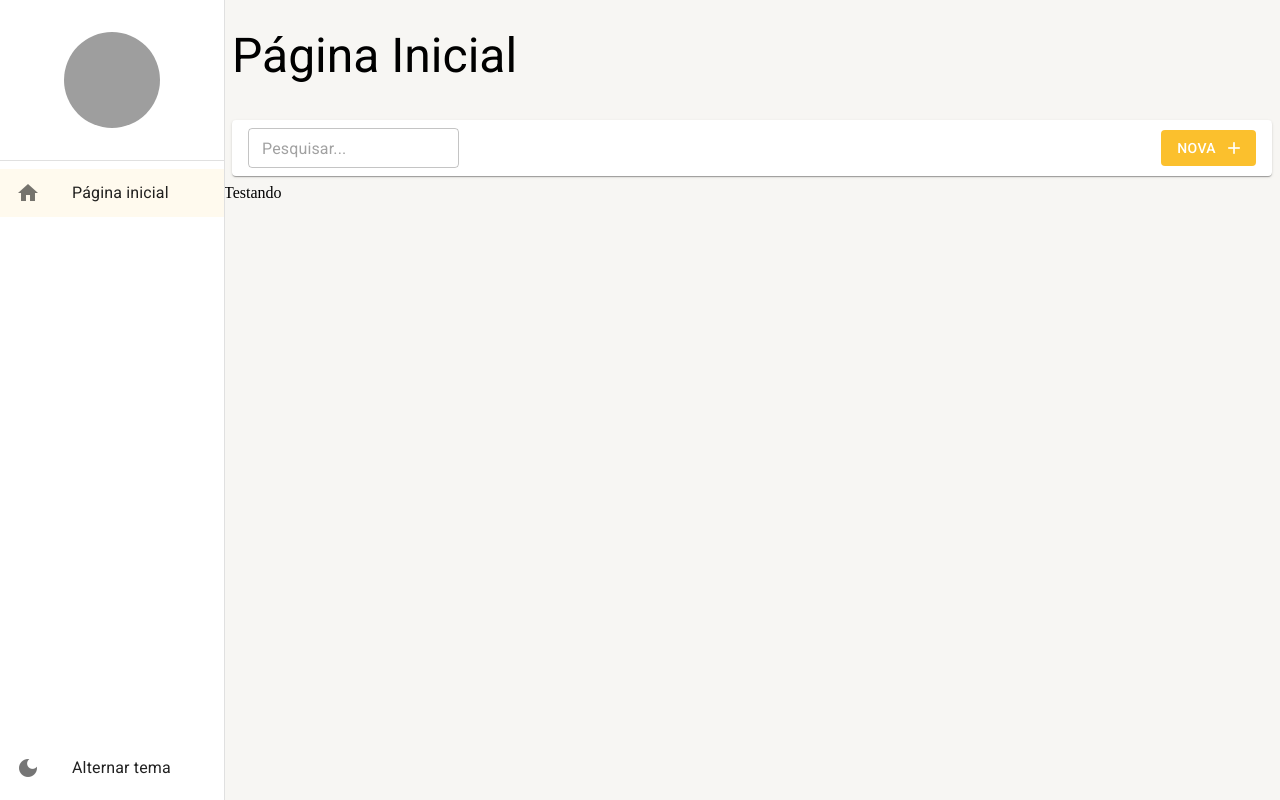
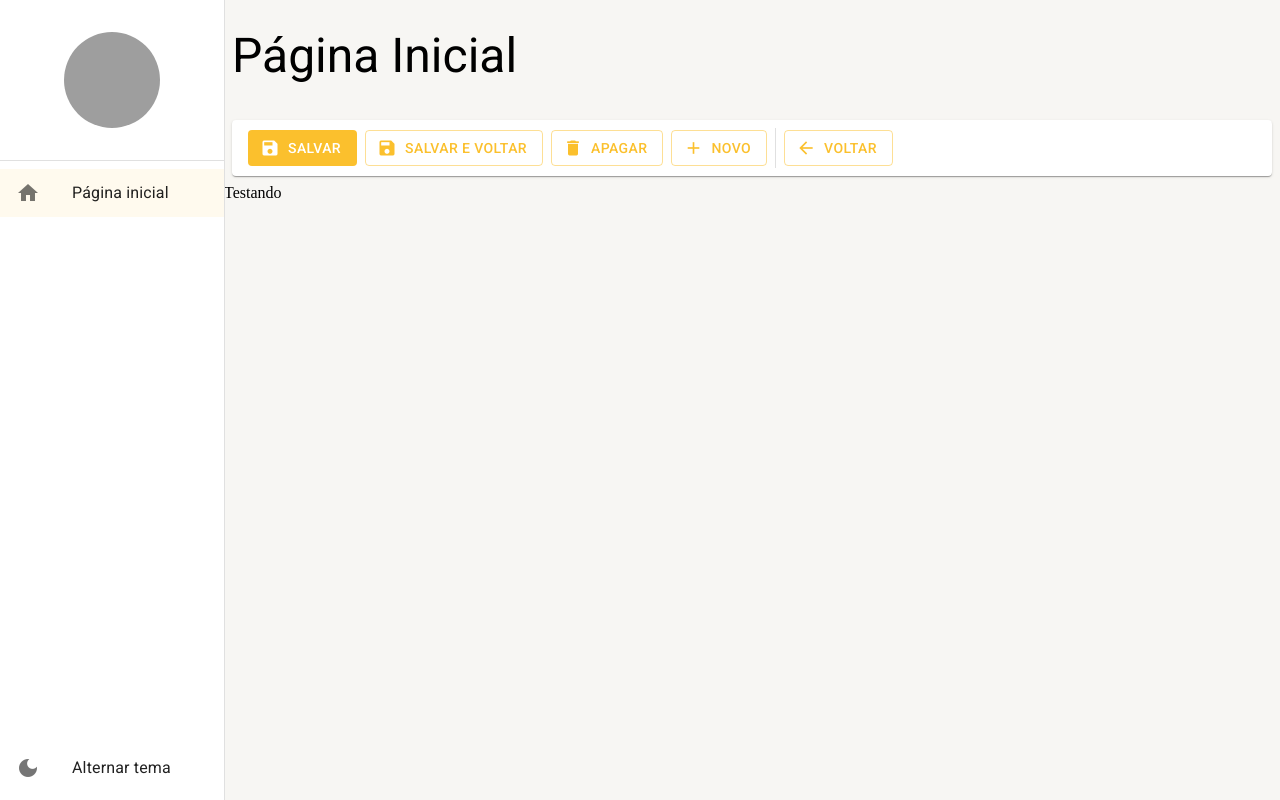
Before and after one commit to IsraelAlvesN/ts-ui-projeto, a React (Create React App) app: page /pagina-inicial in a window 1280 px wide. Built offline with nearby package versions, Linux system fonts and the light colour scheme; grey boxes are pictures that could not be loaded.

Commit message:
feat: Criado ferramentas de detalhe

```diff
--- a/src/pages/dashboard/Dashboard.tsx
+++ b/src/pages/dashboard/Dashboard.tsx
@@ -1,4 +1,4 @@
-import { FerramentasDaListagem } from "../../shared/components"
+import { FerramentasDeDetalhe } from "../../shared/components"
 import { LayoutBaseDePagina } from "../../shared/layouts"
 
 export const Dashboard = () => {
@@ -6,9 +6,8 @@ export const Dashboard = () => {
         <LayoutBaseDePagina
             titulo="Página Inicial"
             barraDeFerramentas={(
-                <FerramentasDaListagem
-                    mostrarInputBusca
-                    textoBotaoNovo='Nova'
+                <FerramentasDeDetalhe
+                    mostrarBotaoSalvarEFechar
                 />
                 )}
         >
--- /dev/null
+++ b/src/shared/components/ferramentas-de-detalhe/FerramentasDeDetalhe.tsx
@@ -0,0 +1,110 @@
+import { Button, Divider, Icon, Paper, useTheme } from "@mui/material"
+import { Box } from "@mui/system"
+
+interface IFerramentasDeDetalheProps{
+    textoBotaoNovo?: string;
+    mostrarBotaoNovo?: boolean;
+    mostrarBotaoVoltar?: boolean;
+    mostrarBotaoApagar?: boolean;
+    mostrarBotaoSalvar?: boolean;
+    mostrarBotaoSalvarEFechar?: boolean;
+
+    aoClicarEmNovo?: () => void;
+    aoClicarEmVoltar?: () => void;
+    aoClicarEmApagar?: () => void;
+    aoClicarEmSalvar?: () => void;
+    aoClicarEmSalvarEFechar?: () => void;
+}
+
+export const FerramentasDeDetalhe:React.FC<IFerramentasDeDetalheProps> = ({
+    textoBotaoNovo = 'Novo',
+
+    mostrarBotaoNovo = true,
+    mostrarBotaoVoltar = true,
+    mostrarBotaoApagar = true,
+    mostrarBotaoSalvar = true,
+    mostrarBotaoSalvarEFechar = false,
+
+    aoClicarEmNovo,
+    aoClicarEmVoltar,
+    aoClicarEmApagar,
+    aoClicarEmSalvar,
+    aoClicarEmSalvarEFechar,
+}) => {
+    const theme = useTheme()
+
+    return(
+        <Box height={
+            theme.spacing(5)
+            }
+            marginX={1}
+            padding={1}
+            paddingX={2}
+            gap={1}
+            display='flex'
+            alignItems='center'
+            component={Paper}
+        >
+            {mostrarBotaoSalvar &&(
+                <Button
+                variant='contained'
+                disableElevation
+                color='primary'
+                startIcon={<Icon>save</Icon>}
+                onClick={aoClicarEmSalvar}
+                >
+                    Salvar
+                </Button>
+            )}
+            {mostrarBotaoSalvarEFechar &&(
+                <Button
+                variant='outlined'
+                disableElevation
+                color='primary'
+                startIcon={<Icon>save</Icon>}
+                onClick={aoClicarEmSalvarEFechar}
+                >
+                    Salvar e Voltar
+                </Button>
+            )}
+            {mostrarBotaoApagar &&(
+                <Button
+                variant='outlined'
+                disableElevation
+                color='primary'
+                startIcon={<Icon>delete</Icon>}
+                onClick={aoClicarEmApagar}
+                >
+                    Apagar
+                </Button>
+            )}
+            {mostrarBotaoNovo &&(
+                <Button
+                variant='outlined'
+                disableElevation
+                color='primary'
+                startIcon={<Icon>add</Icon>}
+                onClick={aoClicarEmNovo}
+                >
+                    {textoBotaoNovo}
+                </Button>
+            )}
+
+            <Divider variant='middle' orientation='vertical' />
+
+            {mostrarBotaoVoltar &&(
+                <Button
+                variant='outlined'
+                disableElevation
+                color='primary'
+                startIcon={<Icon>arrow_back</Icon>}
+                onClick={aoClicarEmVoltar}
+                >
+                    Voltar
+                </Button>
+            )}
+        </Box>
+    )
+}
+
+//17
--- a/src/shared/components/index.ts
+++ b/src/shared/components/index.ts
@@ -1,2 +1,3 @@
 export * from './menu-lateral/MenuLateral'
 export * from './ferramentas-da-listagem/FerramentasDaListagem'
+export * from './ferramentas-de-detalhe/FerramentasDeDetalhe'
```
